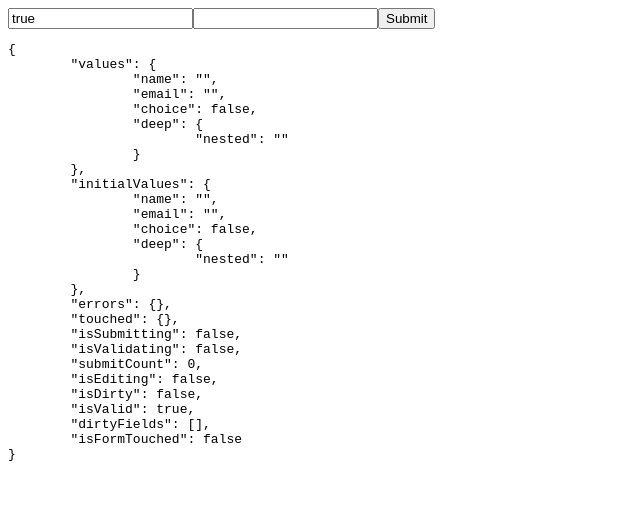
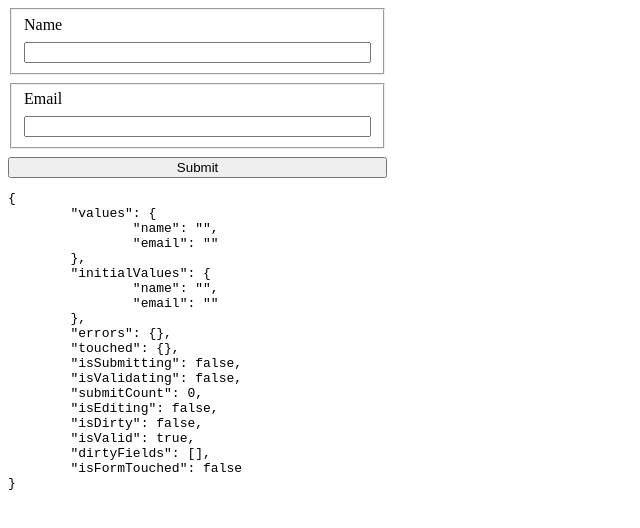
Before and after one commit to johnsonav1992/formularity, a React (Vite) app: page / in a window 1280 px wide. Shown: the top 528 px of the page, without its empty margins (0-640 px from the left). Built offline with nearby package versions, Linux system fonts and the light colour scheme.

Commit message:
testing tweaks

```diff
--- a/src/Field.tsx
+++ b/src/Field.tsx
@@ -84,7 +84,7 @@ export const Field = <
         <ConditionalWrapper
             condition={ showErrors }
             wrapper={ children => (
-                <div>
+                <>
                     { children }
                     {
                         error
@@ -95,7 +95,7 @@ export const Field = <
                             </div>
                         )
                     }
-                </div>
+                </>
             ) }
         >
             {
--- a/src/useFormularity.ts
+++ b/src/useFormularity.ts
@@ -217,9 +217,10 @@ export const useFormularity = <TFormValues extends FormValues>( {
 
         store.set( { isSubmitting: true } );
 
-        const validationErrors = validateForm( values );
+        const validationErrors = await validateForm( values );
+        const hasErrors = objectKeys( validationErrors ).length > 0;
 
-        if ( validationErrors ) {
+        if ( hasErrors ) {
             store.set( {
                 submitCount: currentStore.submitCount + 1
                 , isSubmitting: false
--- a/testApp/AnotherTest.tsx
+++ b/testApp/AnotherTest.tsx
@@ -13,10 +13,6 @@ const Comp = ( { something }: { something?: number } ) => {
 const initialValues = {
     name: ''
     , email: ''
-    , choice: false
-    , deep: {
-        nested: ''
-    }
 };
 
 const validationSchema = z.object( {
@@ -41,16 +37,41 @@ const AnotherTest = () => {
                     Field
                     , SubmitButton
                 } ) => (
-                    <>
-                        <Field
-                            name='choice'
-                            value
-                        />
-                        <Field name='email' />
+                    <div
+                        style={ {
+                            width: '30%'
+                            , display: 'flex'
+                            , flexDirection: 'column'
+                            , gap: '.5rem'
+                        } }
+                    >
+                        <fieldset
+                            style={ {
+                                display: 'flex'
+                                , flexDirection: 'column'
+                                , gap: '.5rem'
+                            } }
+                        >
+                            <label htmlFor='name'>Name</label>
+                            <Field
+                                name='name'
+                                showErrors
+                            />
+                        </fieldset>
+                        <fieldset
+                            style={ {
+                                display: 'flex'
+                                , flexDirection: 'column'
+                                , gap: '.5rem'
+                            } }
+                        >
+                            <label htmlFor='email'>Email</label>
+                            <Field name='email' />
+                        </fieldset>
                         <SubmitButton>
                             Submit
                         </SubmitButton>
-                    </>
+                    </div>
                 ) }
             </Formularity>
             <pre>
```
